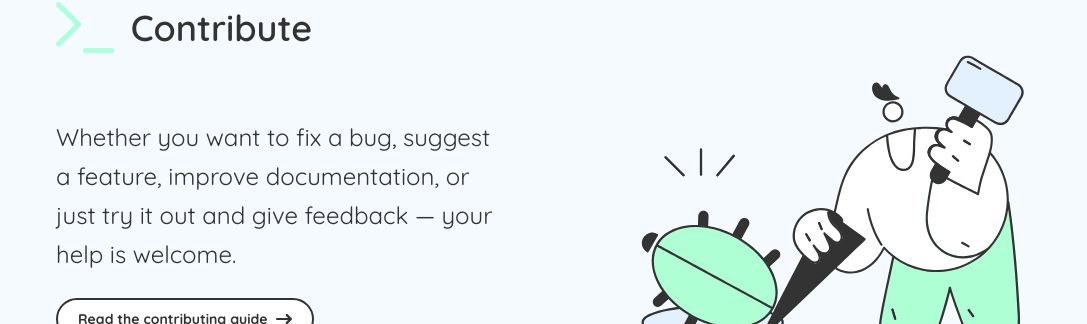
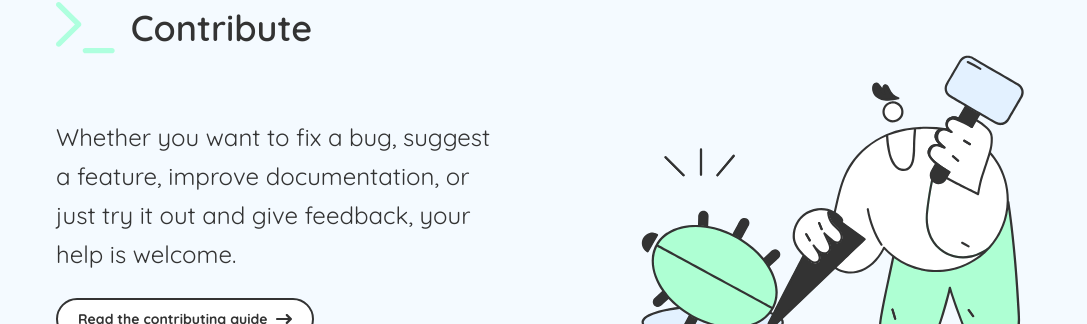
Before and after one commit to doguabaris/corev-website, a Next.js app: page / in a window 1280 px wide. Shown: the part 1362-1686 px from the top of the page, without its empty margins (96-1183 px from the left). Built offline with nearby package versions, Linux system fonts and the light colour scheme.

Commit message:
Update page.tsx

```diff
--- a/src/app/page.tsx
+++ b/src/app/page.tsx
@@ -130,7 +130,7 @@ export default function Home() {
                     className="max-w-5xl mx-auto mb-[100px] px-6 grid grid-cols-1 md:grid-cols-2 items-center gap-10">
                     <div className="flex flex-col items-center text-center md:items-start md:text-left space-y-6">
                         <p className="text-[#333333] text-[24px] leading-relaxed max-w-md"> Whether you want to fix a
-                            bug, suggest a feature, improve documentation, or just try it out and give feedback — your
+                            bug, suggest a feature, improve documentation, or just try it out and give feedback, your
                             help is welcome. </p>
                         <Button
                             as="a"
```
